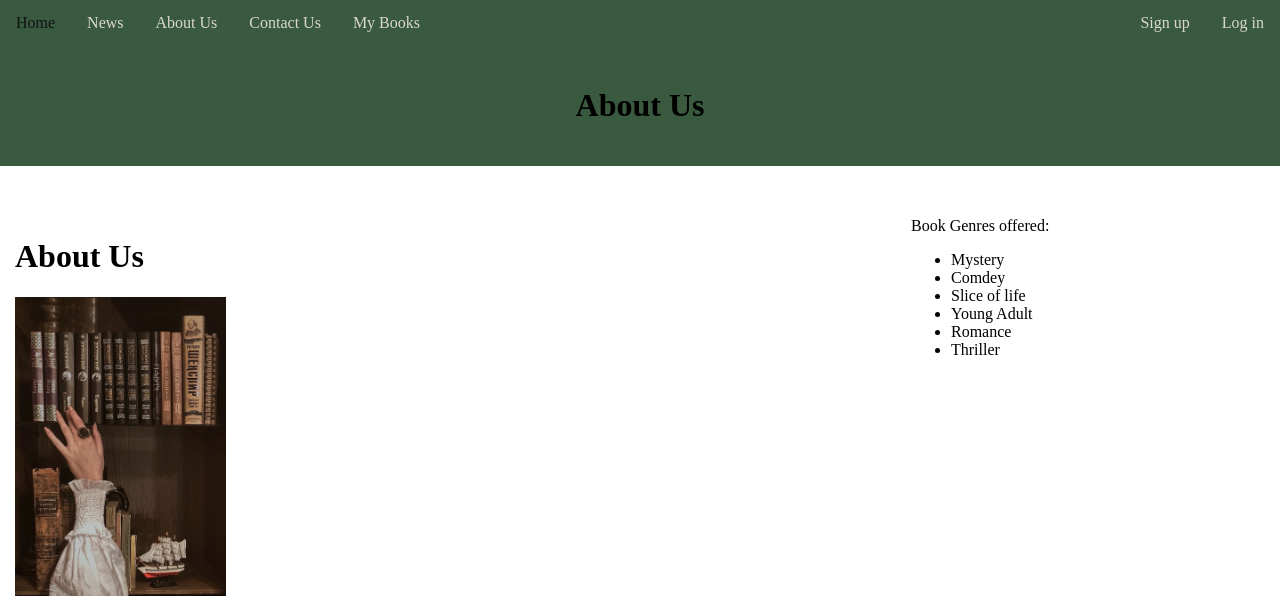
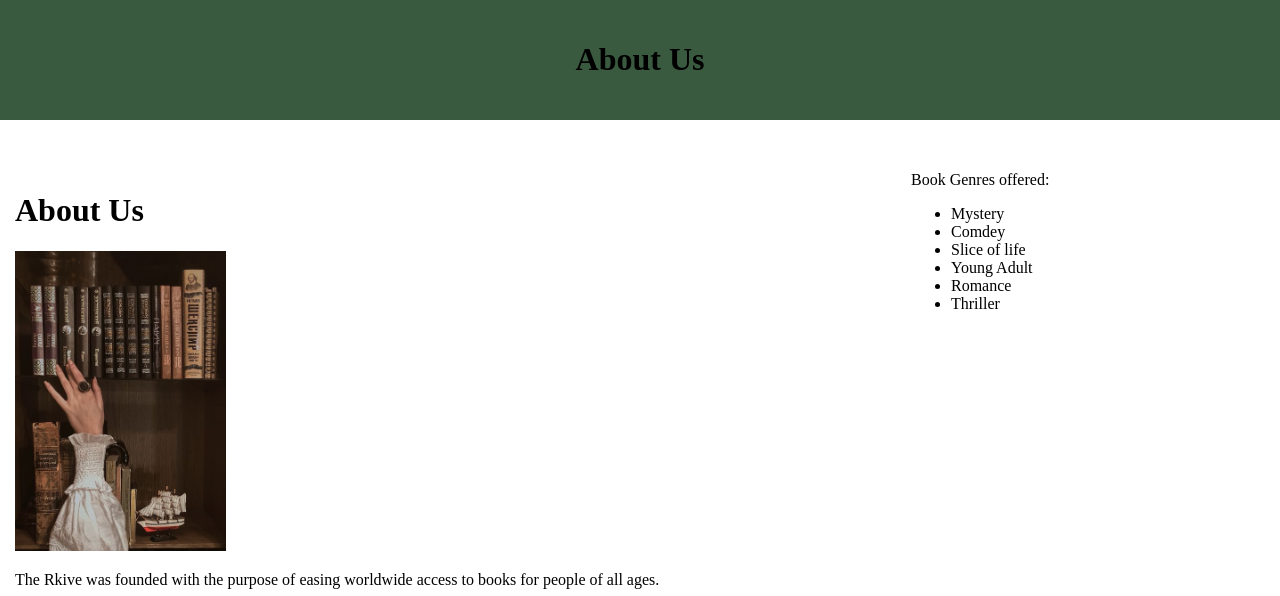
Before and after one commit to amandakoki/project1, a PHP site: page /about_us.php in a window 1280 px wide. Shown: the top 596 px of the page. Run offline with PHP 8.4, Linux system fonts and the light colour scheme.

Commit message:
removing toplink lines of code from about us page

```diff
--- a/about_us.php
+++ b/about_us.php
@@ -9,18 +9,6 @@
 </head>
 <body>
 
-    <div class="toplink">
-        <a href="./index.html">Home</a>
-        <a href="news.html">News</a>
-        <a href="about_us.html">About Us</a>
-        <a href="contact_us.html">Contact Us</a>
-        <a href="my_books.html">My Books</a>
-
-        <div class="toplink-right">
-        <a href="signup.html">Sign up</a>
-        <a href="login.html">Log in</a>
-        </div>
-    </div>
 
     <div class="banner">
         <h1 style="font-style:inherit; color:#000000 ;">About Us</h1>
```
